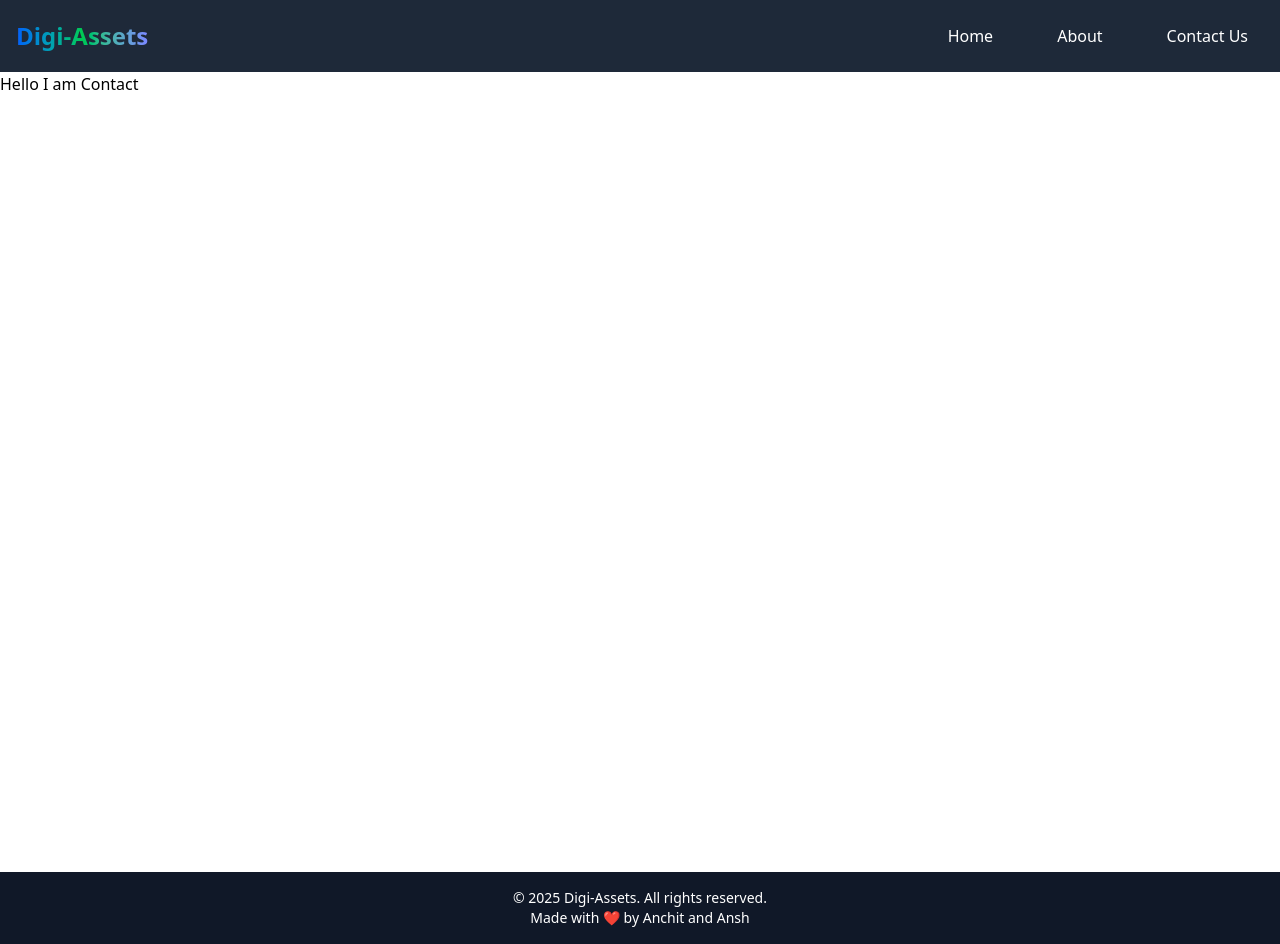
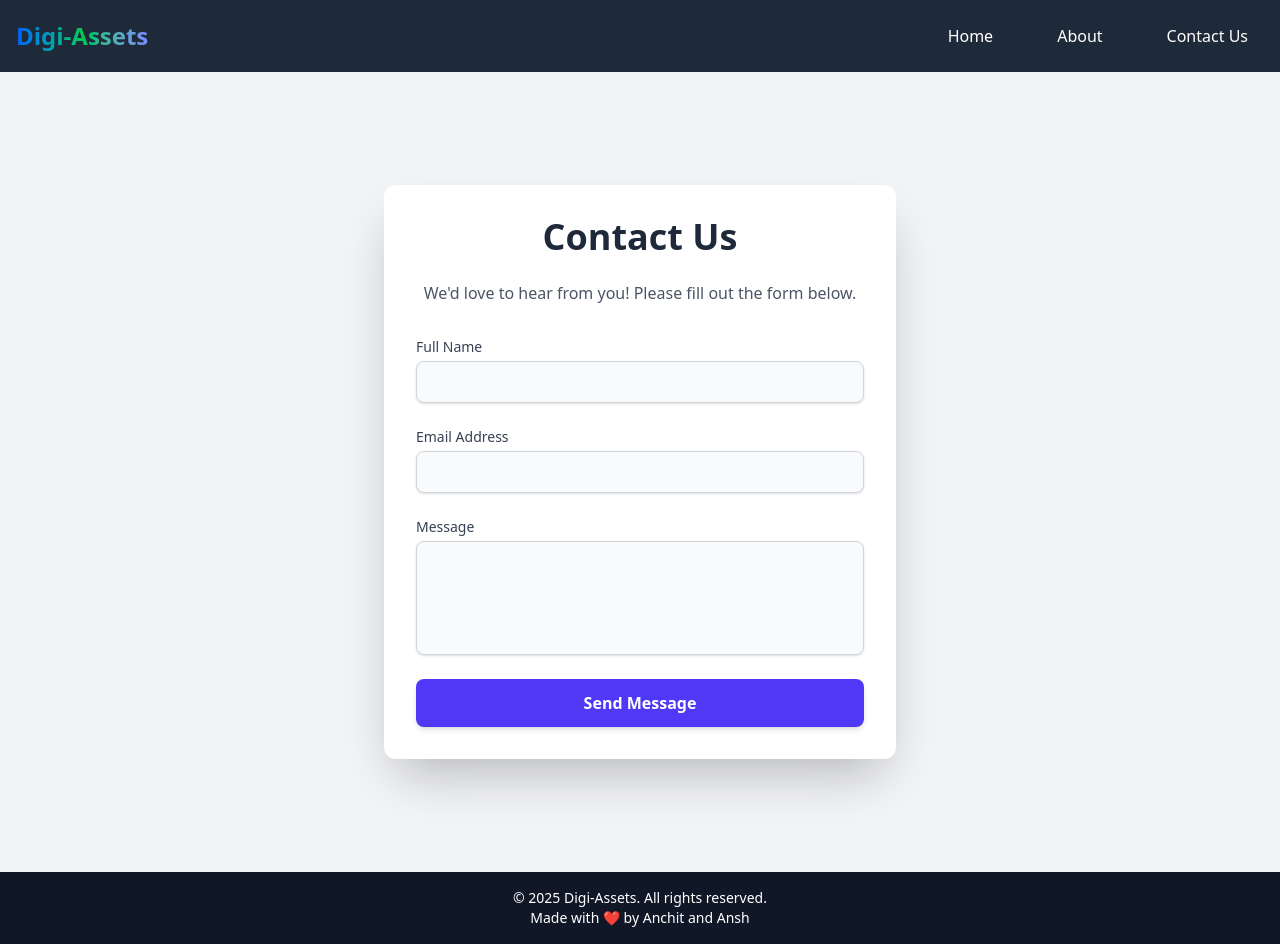
Before and after one commit to anchitpal/Digi-Assets, a React (Vite) app: page /contact in a window 1280 px wide. Built offline with nearby package versions, Linux system fonts and the light colour scheme.

Commit message:
Adding Contact page just to push code for navbar

```diff
--- a/src/components/Contact.jsx
+++ b/src/components/Contact.jsx
@@ -1,13 +1,145 @@
-import React from 'react'
-import Layout from '../Layout/Layout'
-const Contact = () => {
+import React, { useState } from 'react';
+import { motion } from 'framer-motion';
+import Layout from '../Layout/Layout';
+
+// This is the main component for the Contact Us page.
+// It includes a form for users to submit their information.
+const App = () => {
+  // Use useState to manage the form data.
+  const [formData, setFormData] = useState({
+    name: '',
+    email: '',
+    message: '',
+  });
+
+  // State to handle the form submission status and messages.
+  const [status, setStatus] = useState('');
+
+  // Handles changes to the form inputs and updates the state.
+  const handleChange = (e) => {
+    const { name, value } = e.target;
+    setFormData((prevData) => ({
+      ...prevData,
+      [name]: value,
+    }));
+  };
+
+  // Handles form submission.
+  const handleSubmit = async (e) => {
+    e.preventDefault();
+    setStatus('Submitting...');
+
+    // Simulate an API call to a backend.
+    // In a real application, you would replace this with a fetch() call
+    // to your server or a service like Firebase, etc.
+    try {
+      console.log('Form data submitted:', formData);
+      // await new Promise((resolve) => setTimeout(resolve, 2000)); // Simulate network delay
+      setStatus('Your message has been sent successfully!');
+      setFormData({
+        name: '',
+        email: '',
+        message: '',
+      });
+    } catch (error) {
+      console.error('Error submitting form:', error);
+      setStatus('Failed to send your message. Please try again later.');
+    }
+  };
+
   return (
-    <>
     <Layout>
-        <div>Hello I am Contact</div>
+
+    <div className="bg-gray-100 min-h-screen flex items-center justify-center p-4">
+      <motion.div
+        initial={{ opacity: 0, y: 20 }}
+        animate={{ opacity: 1, y: 0 }}
+        transition={{ duration: 0.6 }}
+        className="bg-white p-8 rounded-xl shadow-2xl w-full max-w-lg"
+      >
+        <h1 className="text-4xl font-bold text-center mb-6 text-gray-800">
+          Contact Us
+        </h1>
+        <p className="text-center text-gray-600 mb-8">
+          We'd love to hear from you! Please fill out the form below.
+        </p>
+
+        <form onSubmit={handleSubmit} className="space-y-6">
+          {/* Name Field */}
+          <div>
+            <label htmlFor="name" className="block text-sm font-medium text-gray-700 mb-1">
+              Full Name
+            </label>
+            <input
+              type="text"
+              id="name"
+              name="name"
+              value={formData.name}
+              onChange={handleChange}
+              required
+              className="mt-1 block w-full px-4 py-2 bg-gray-50 border border-gray-300 rounded-lg shadow-sm focus:outline-none focus:ring-2 focus:ring-indigo-500 focus:border-indigo-500 transition-all"
+            />
+          </div>
+
+          {/* Email Field */}
+          <div>
+            <label htmlFor="email" className="block text-sm font-medium text-gray-700 mb-1">
+              Email Address
+            </label>
+            <input
+              type="email"
+              id="email"
+              name="email"
+              value={formData.email}
+              onChange={handleChange}
+              required
+              className="mt-1 block w-full px-4 py-2 bg-gray-50 border border-gray-300 rounded-lg shadow-sm focus:outline-none focus:ring-2 focus:ring-indigo-500 focus:border-indigo-500 transition-all"
+            />
+          </div>
+
+          {/* Message Field */}
+          <div>
+            <label htmlFor="message" className="block text-sm font-medium text-gray-700 mb-1">
+              Message
+            </label>
+            <textarea
+              id="message"
+              name="message"
+              value={formData.message}
+              onChange={handleChange}
+              rows="4"
+              required
+              className="mt-1 block w-full px-4 py-2 bg-gray-50 border border-gray-300 rounded-lg shadow-sm focus:outline-none focus:ring-2 focus:ring-indigo-500 focus:border-indigo-500 transition-all resize-none"
+            ></textarea>
+          </div>
+
+          {/* Submission Status Message */}
+          {status && (
+            <motion.div
+              initial={{ opacity: 0 }}
+              animate={{ opacity: 1 }}
+              transition={{ duration: 0.5 }}
+              className={`text-center py-2 rounded-lg font-medium ${
+                status.includes('successfully') ? 'bg-green-100 text-green-700' : 'bg-red-100 text-red-700'
+              }`}
+            >
+              {status}
+            </motion.div>
+          )}
+
+          {/* Submit Button */}
+          <button
+            type="submit"
+            className="w-full py-3 px-4 bg-indigo-600 text-white font-semibold rounded-lg shadow-md hover:bg-indigo-700 focus:outline-none focus:ring-2 focus:ring-indigo-500 focus:ring-offset-2 transition-transform transform hover:scale-105"
+            disabled={status === 'Submitting...'}
+          >
+            {status === 'Submitting...' ? 'Sending...' : 'Send Message'}
+          </button>
+        </form>
+      </motion.div>
+    </div>
     </Layout>
-    </>
-  )
-}
+  );
+};
 
-export default Contact
+export default App;
```
